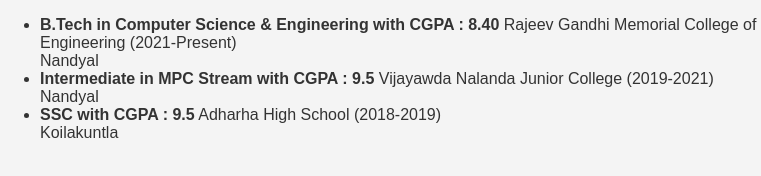
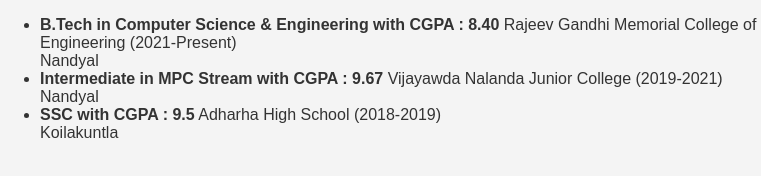
Before and after one commit to dwarak540/Portfolio, a plain HTML site: page index.html in a window 1280 px wide. Both pictures are taken after a click on the link "Education". Shown: the part 394-570 px from the top of the page, 240-1001 px from the left. Drawn offline with Linux system fonts and the light colour scheme.

Commit message:
index.html

```diff
--- a/index.html
+++ b/index.html
@@ -37,7 +37,7 @@
             <ul>
                 <li><strong>B.Tech in Computer Science & Engineering with CGPA : 8.40</strong> Rajeev Gandhi Memorial College of Engineering (2021-Present)<br>Nandyal</li>
                 <!-- Add more education details as needed -->
-                <li><strong>Intermediate in MPC Stream with CGPA : 9.5</strong> Vijayawda Nalanda Junior College (2019-2021)<br>Nandyal</li>
+                <li><strong>Intermediate in MPC Stream with CGPA : 9.67</strong> Vijayawda Nalanda Junior College (2019-2021)<br>Nandyal</li>
                 <!-- Add more education details as needed -->
                 <li><strong>SSC  with CGPA : 9.5</strong> Adharha High School (2018-2019)<br>Koilakuntla</li>
                 <!-- Add more education details as needed -->
```
